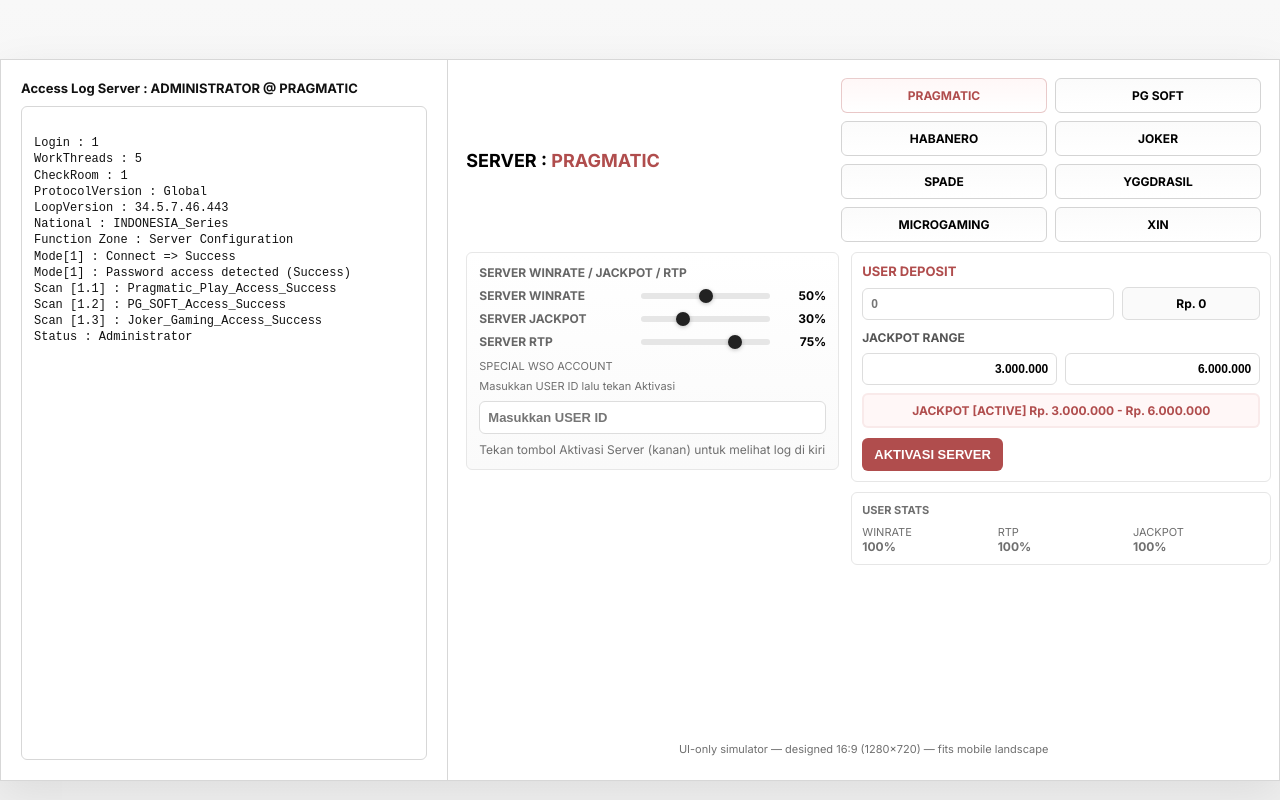
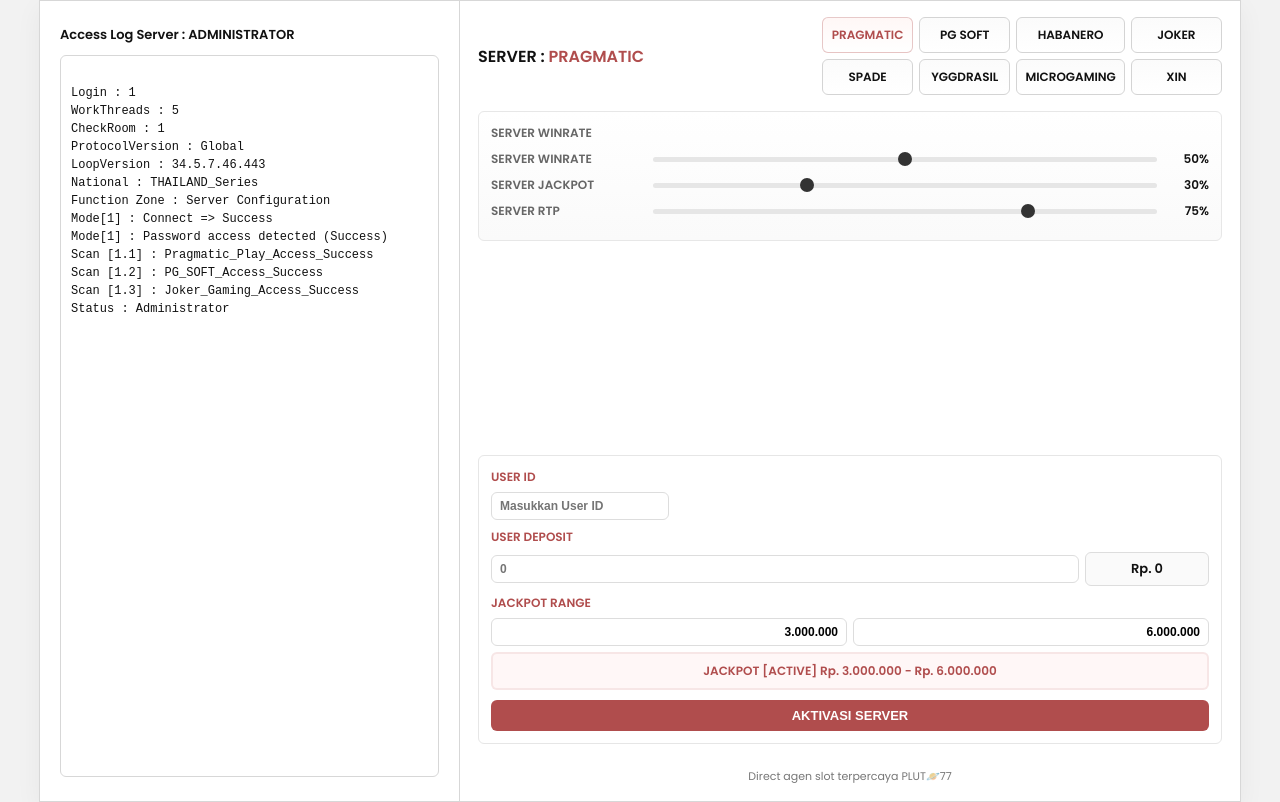
Before and after one commit to DarkmadR/panel, a plain HTML site: page index.html in a window 1280 px wide. Drawn offline with Linux system fonts and the light colour scheme.

Commit message:
Refactor server panel layout and styling
Updated the layout and styling of the server panel, including changes to the viewport, panel structure, and UI elements for better usability and aesthetics.

```diff
--- a/index.html
+++ b/index.html
@@ -2,196 +2,283 @@
 <html lang="id">
 <head>
 <meta charset="utf-8" />
-<meta name="viewport" content="width=device-width, initial-scale=1.0, user-scalable=yes" />
-<title>Server Panel — 16:9 Fit (1280×720)</title>
-<link href="https://fonts.googleapis.com/css2?family=Inter:wght@300;400;600;700&display=swap" rel="stylesheet">
+<meta name="viewport" content="width=device-width, initial-scale=1.0" />
+<title>Server Panel — PLUT🪐77</title>
+<link href="https://fonts.googleapis.com/css2?family=Poppins:wght@300;400;600&display=swap" rel="stylesheet">
 <style>
-  /* ---------- Base / Reset ---------- */
-  :root{
-    --bg:#efefef;
-    --panel:#ffffff;
-    --border:#d7d7d7;
+  :root {
+    --bg-outer:#f2f2f2;
+    --panel-bg:#ffffff;
+    --panel-border:#d7d7d7;
     --muted:#6f6f6f;
-    --accent:#b04d4d;
-    --mono:"Courier New", monospace;
-  }
-  html,body{
-    height:100%;
-    margin:0;
-    background:linear-gradient(#f8f8f8,#efefef);
-    font-family: "Inter", system-ui, -apple-system, "Segoe UI", Roboto, Arial;
-    overflow:hidden; /* no page scroll — stage is scaled to fit */
+    --accent-red:#b04d4d;
+    --black:#111;
   }
 
-  /* ---------- Stage (design at 1280x720) ---------- */
-  .viewport {
-    width:1280px;
-    height:720px;
-    transform-origin: top left;
-    margin:0 auto;
-    position:relative;
-    box-shadow:0 12px 40px rgba(0,0,0,0.08);
-    background:var(--panel);
-    border:1px solid var(--border);
-    display:grid;
-    grid-template-columns: 35% 65%;
+  html, body {
+    margin: 0;
+    background: var(--bg-outer);
+    font-family: "Poppins", sans-serif;
+    font-size: 13px;
+    color: var(--black);
   }
 
-  /* ---------- Left (Access Log) ---------- */
-  .left {
-    padding:20px;
-    border-right:1px solid var(--border);
-    box-sizing:border-box;
-    display:flex;
-    flex-direction:column;
-    gap:10px;
-  }
-  .left .title {
-    font-weight:700;
-    font-size:13px;
-    color:#111;
-  }
-  .access-box {
-    background:#fff;
-    border:1px solid var(--border);
-    border-radius:6px;
-    padding:12px;
-    box-sizing:border-box;
-    flex:1;
-    overflow:auto;               /* internal scroll allowed if log long */
-    font-family: var(--mono);
-    font-size:12px;
-    line-height:1.35;
-    color:#111;
-    white-space:pre-wrap;
+  .stage {
+    width: 1200px;
+    min-height: 100vh;
+    display: grid;
+    grid-template-columns: 35% 65%;
+    margin: auto;
+    background: var(--panel-bg);
+    border: 1px solid var(--panel-border);
+    box-shadow: 0 8px 25px rgba(0, 0, 0, 0.05);
   }
 
-  /* ---------- Right (Controls) ---------- */
-  .right {
-    padding:18px;
-    box-sizing:border-box;
-    display:flex;
-    flex-direction:column;
-    gap:10px;
-  }
-  .header-row{
-    display:flex;
-    justify-content:space-between;
-    align-items:center;
-    gap:12px;
-  }
-  .server-title{
-    font-weight:800;
-    font-size:18px;
-  }
-  .accent{ color:var(--accent); }
-
-  /* provider boxes (2x4 grid in desktop design) */
-  .providers{
-    display:grid;
-    grid-template-columns: repeat(2, 1fr);
-    gap:8px;
-    width:420px;
-  }
-  .provider-btn{
-    background: linear-gradient(#fbfbfb,#fff);
-    border:1px solid #d4d4d4;
-    padding:9px 10px;
-    border-radius:6px;
-    font-weight:700;
-    font-size:12px;
-    text-align:center;
-    cursor:pointer;
-  }
-  .provider-btn.active{
-    background: linear-gradient(#fff7f7,#fff);
-    border-color: rgba(176,77,77,0.28);
-    color:var(--accent);
+  /* Left Side */
+  .left {
+    padding: 24px 20px;
+    border-right: 1px solid var(--panel-border);
+    box-sizing: border-box;
+    display: flex;
+    flex-direction: column;
   }
 
-  /* split area: left sliders + right column */
-  .center-split{
-    display:grid;
-    grid-template-columns: 1fr 420px;
-    gap:12px;
-    align-items:start;
-    flex:1;
+  .left .title {
+    font-weight: 600;
+    color: var(--black);
+    font-size: 13px;
+    margin-bottom: 10px;
   }
 
-  .sliders-panel{
-    border:1px solid #e7e7e7;
-    border-radius:6px;
-    padding:12px;
-    background:linear-gradient(#fff,#fafafa);
-  }
-  .label{ font-weight:700; color:#666; font-size:12px; margin-bottom:8px; }
-  .slider-row{ display:flex; align-items:center; gap:10px; margin:8px 0; }
-  .slider-row .text{ width:150px; font-weight:700; color:#666; font-size:12px; }
-  input[type="range"]{
-    -webkit-appearance:none;
-    appearance:none;
-    height:6px;
-    background:#e6e6e6;
-    border-radius:6px;
-    outline:none;
-    flex:1;
-  }
-  input[type="range"]::-webkit-slider-thumb{
-    -webkit-appearance:none;
-    width:14px;height:14px;border-radius:50%;background:#222;box-shadow:0 1px 4px rgba(0,0,0,0.25);
-  }
-  .percent{ width:44px; text-align:right; font-weight:800; font-size:12px; }
-
-  /* right narrow column (deposit, jackpot, activation) */
-  .right-col{ display:flex; flex-direction:column; gap:10px; }
-  .card{ border:1px solid #e6e6e6; border-radius:6px; padding:10px; background:#fff; box-sizing:border-box; }
-  .small { font-size:11px; color:var(--muted); }
-
-  .user-id { width:100%; padding:8px; border:1px solid #ddd; border-radius:6px; font-weight:700; font-size:13px; box-sizing:border-box; }
-
-  .deposit-row{ display:flex; gap:8px; align-items:center; }
-  .deposit-input{ flex:1; padding:8px; border:1px solid #ddd; border-radius:6px; font-weight:700; font-size:12px; box-sizing:border-box; }
-  .deposit-display{ width:120px; text-align:center; padding:8px; border-radius:6px; border:1px solid #ddd; font-weight:800; font-size:12px; background:#fafafa; }
-
-  .jackpot-inputs{ display:flex; gap:8px; margin-top:8px; }
-  .jackpot-inputs input{ flex:1; padding:8px; border:1px solid #ddd; border-radius:6px; text-align:right; font-weight:800; font-size:12px; }
-  .jackpot-display{ margin-top:8px; text-align:center; padding:8px; border:2px solid rgba(176,77,77,0.08); border-radius:6px; font-weight:800; color:var(--accent); background:#fff7f7; font-size:12px; }
-
-  .activation-row{ display:flex; gap:8px; margin-top:10px; }
-  .activation-row button{ padding:9px 12px; border-radius:6px; background:var(--accent); color:#fff; border:none; cursor:pointer; font-weight:800; font-size:13px; }
-
-  /* tiny footer */
-  .footer{ font-size:11px; color:var(--muted); text-align:center; padding:6px 0; }
-
-  /* ---------- Scaling helper (visual centering) ---------- */
-  .stage-wrap{
-    width:100%;
-    height:100vh;
-    display:flex;
-    align-items:center;
-    justify-content:center;
-    box-sizing:border-box;
+  .access-box {
+    border: 1px solid var(--panel-border);
+    border-radius: 6px;
+    padding: 10px;
+    background: #fff;
+    font-size: 12px;
+    font-family: "Courier New", monospace;
+    color: #111;
+    overflow-y: auto;
+    height: calc(100vh - 100px);
+    white-space: pre-wrap;
+    line-height: 1.5;
   }
 
-  /* Responsive safety: if very wide screens, cap viewport width */
-  @media (min-width:1400px){
-    .viewport { width:1280px; height:720px; }
+  /* Right Side */
+  .right {
+    display: flex;
+    flex-direction: column;
+    justify-content: space-between;
+    padding: 16px 18px;
+    gap: 16px;
+  }
+
+  .top-section {
+    display: flex;
+    flex-direction: column;
+    gap: 16px;
+  }
+
+  .bottom-section {
+    display: flex;
+    flex-direction: column;
+    gap: 14px;
+  }
+
+  .header-row {
+    display: flex;
+    align-items: center;
+    justify-content: space-between;
+  }
+
+  .server-title {
+    font-weight: 700;
+    font-size: 16px;
+  }
+
+  .accent {
+    color: var(--accent-red);
+  }
+
+  .providers {
+    display: grid;
+    grid-template-columns: repeat(4, 1fr);
+    gap: 6px;
+    width: 400px;
+  }
+
+  .provider-btn {
+    background: linear-gradient(#fbfbfb, #fff);
+    border: 1px solid #d4d4d4;
+    border-radius: 6px;
+    padding: 8px;
+    font-weight: 600;
+    text-align: center;
+    cursor: pointer;
+    font-size: 12px;
+  }
+
+  .provider-btn.active {
+    background: linear-gradient(#fff7f6, #fff);
+    border-color: rgba(176, 77, 77, 0.3);
+    color: var(--accent-red);
+  }
+
+  .sliders-panel {
+    border: 1px solid #e7e7e7;
+    border-radius: 6px;
+    padding: 12px;
+    background: linear-gradient(#fff, #fafafa);
+  }
+
+  .label {
+    font-weight: 600;
+    color: #666;
+    font-size: 12px;
+    margin-bottom: 6px;
+  }
+
+  .slider-row {
+    display: flex;
+    align-items: center;
+    gap: 10px;
+    margin: 8px 0;
+  }
+
+  .slider-row .text {
+    width: 150px;
+    font-weight: 600;
+    color: #666;
+    font-size: 12px;
+  }
+
+  input[type="range"] {
+    -webkit-appearance: none;
+    flex: 1;
+    height: 5px;
+    background: #e6e6e6;
+    border-radius: 6px;
+    outline: none;
+  }
+
+  input[type="range"]::-webkit-slider-thumb {
+    -webkit-appearance: none;
+    width: 14px;
+    height: 14px;
+    border-radius: 50%;
+    background: #333;
+    cursor: pointer;
+  }
+
+  .percent {
+    width: 40px;
+    text-align: right;
+    font-weight: 700;
+    font-size: 12px;
+  }
+
+  .card {
+    border: 1px solid #e6e6e6;
+    border-radius: 6px;
+    padding: 12px;
+    background: #fff;
+  }
+
+  .card label {
+    font-weight: 600;
+    color: var(--accent-red);
+    display: block;
+    margin-bottom: 6px;
+    font-size: 12px;
+  }
+
+  .deposit-row {
+    display: flex;
+    align-items: center;
+    gap: 6px;
+  }
+
+  .deposit-input {
+    flex: 1;
+    padding: 6px 8px;
+    border: 1px solid #ddd;
+    border-radius: 6px;
+    font-weight: 600;
+    font-size: 12px;
+  }
+
+  .nominal-box {
+    width: 110px;
+    text-align: center;
+    border: 1px solid #ddd;
+    padding: 6px;
+    border-radius: 6px;
+    font-weight: 700;
+    background: #fafafa;
+  }
+
+  .jackpot-inputs {
+    display: flex;
+    gap: 6px;
+    margin-top: 6px;
+  }
+
+  .jackpot-inputs input {
+    flex: 1;
+    padding: 6px 8px;
+    border: 1px solid #ddd;
+    border-radius: 6px;
+    text-align: right;
+    font-weight: 600;
+    font-size: 12px;
+  }
+
+  .jackpot-display {
+    margin-top: 6px;
+    text-align: center;
+    padding: 8px;
+    border: 2px solid rgba(176, 77, 77, 0.1);
+    border-radius: 6px;
+    font-weight: 700;
+    color: var(--accent-red);
+    background: #fff7f7;
+    font-size: 12px;
+  }
+
+  .btn-aktivasi {
+    margin-top: 10px;
+    width: 100%;
+    background: var(--accent-red);
+    color: #fff;
+    font-weight: 700;
+    border: none;
+    border-radius: 6px;
+    padding: 8px;
+    font-size: 13px;
+    cursor: pointer;
+  }
+
+  .footer {
+    font-size: 11px;
+    color: #777;
+    text-align: center;
+    margin-top: 10px;
   }
 </style>
 </head>
 <body>
-  <div class="stage-wrap">
-    <div id="viewport" class="viewport" aria-label="Server Panel 1280x720">
-      <!-- LEFT -->
+
+<div class="stage">
+  <!-- Left Panel -->
   <div class="left">
-        <div class="title">Access Log Server : ADMINISTRATOR @ PRAGMATIC</div>
-        <div id="accessLog" class="access-box">
+    <div class="title">Access Log Server : ADMINISTRATOR</div>
+    <div class="access-box" id="accessLog">
 Login : 1
 WorkThreads : 5
 CheckRoom : 1
 ProtocolVersion : Global
 LoopVersion : 34.5.7.46.443
-National : INDONESIA_Series
+National : THAILAND_Series
 Function Zone : Server Configuration
 Mode[1] : Connect => Success
 Mode[1] : Password access detected (Success)
@@ -202,11 +289,13 @@
     </div>
   </div>
 
-      <!-- RIGHT -->
+  <!-- Right Panel -->
   <div class="right">
+    <!-- Top: Provider + Sliders -->
+    <div class="top-section">
       <div class="header-row">
-          <div class="server-title">SERVER : <span id="serverName" class="accent">PRAGMATIC</span></div>
-          <div class="providers" role="toolbar" aria-label="Providers">
+        <div class="server-title">SERVER : <span class="accent" id="serverName">PRAGMATIC</span></div>
+        <div class="providers">
           <div class="provider-btn active">PRAGMATIC</div>
           <div class="provider-btn">PG SOFT</div>
           <div class="provider-btn">HABANERO</div>
@@ -218,170 +307,92 @@
         </div>
       </div>
 
-        <div class="center-split">
-          <!-- sliders left -->
       <div class="sliders-panel">
-            <div class="label">SERVER WINRATE / JACKPOT / RTP</div>
-
-            <div class="slider-row">
-              <div class="text">SERVER WINRATE</div>
-              <input type="range" id="srvWin" min="0" max="100" value="50">
-              <div class="percent" id="srvWinVal">50%</div>
-            </div>
-
-            <div class="slider-row">
-              <div class="text">SERVER JACKPOT</div>
-              <input type="range" id="srvJack" min="0" max="100" value="30">
-              <div class="percent" id="srvJackVal">30%</div>
-            </div>
-
-            <div class="slider-row">
-              <div class="text">SERVER RTP</div>
-              <input type="range" id="srvRtp" min="0" max="100" value="75">
-              <div class="percent" id="srvRtpVal">75%</div>
-            </div>
-
-            <!-- small activation box -->
-            <div style="margin-top:10px" class="small">SPECIAL WSO ACCOUNT</div>
-            <div style="margin-top:6px" class="small">Masukkan USER ID lalu tekan Aktivasi</div>
-            <div style="display:flex;gap:8px;margin-top:8px">
-              <input id="userId" class="user-id" type="text" placeholder="Masukkan USER ID">
-            </div>
-            <div style="margin-top:8px;font-size:12px;color:var(--muted)">Tekan tombol Aktivasi Server (kanan) untuk melihat log di kiri</div>
-          </div>
-
-          <!-- right column -->
-          <div class="right-col">
-            <div class="card">
-              <div style="font-weight:700;color:var(--accent);font-size:13px">USER DEPOSIT</div>
-              <div class="deposit-row" style="margin-top:8px">
-                <input id="depositInput" class="deposit-input" type="text" placeholder="0">
-                <div id="depositDisplay" class="deposit-display">Rp. 0</div>
-              </div>
-
-              <div style="margin-top:10px;font-weight:700;color:#555;font-size:12px">JACKPOT RANGE</div>
-              <div class="jackpot-inputs">
-                <input id="jackMin" type="text" value="3.000.000">
-                <input id="jackMax" type="text" value="6.000.000">
-              </div>
-              <div id="jackDisplay" class="jackpot-display">JACKPOT [ACTIVE] Rp. 3.000.000 - Rp. 6.000.000</div>
-
-              <div class="activation-row">
-                <button id="activateBtn">AKTIVASI SERVER</button>
+        <div class="label">SERVER WINRATE</div>
+        <div class="slider-row"><div class="text">SERVER WINRATE</div><input type="range" id="srvWin" min="0" max="100" value="50"><div class="percent" id="srvWinVal">50%</div></div>
+        <div class="slider-row"><div class="text">SERVER JACKPOT</div><input type="range" id="srvJack" min="0" max="100" value="30"><div class="percent" id="srvJackVal">30%</div></div>
+        <div class="slider-row"><div class="text">SERVER RTP</div><input type="range" id="srvRtp" min="0" max="100" value="75"><div class="percent" id="srvRtpVal">75%</div></div>
       </div>
     </div>
 
-            <div class="card small">
-              <div style="font-weight:700;margin-bottom:8px">USER STATS</div>
-              <div style="display:flex;gap:8px;font-size:12px">
-                <div style="flex:1"><div class="small">WINRATE</div><div style="font-weight:800">100%</div></div>
-                <div style="flex:1"><div class="small">RTP</div><div style="font-weight:800">100%</div></div>
-                <div style="flex:1"><div class="small">JACKPOT</div><div style="font-weight:800">100%</div></div>
-              </div>
+    <!-- Bottom: User Config -->
+    <div class="bottom-section">
+      <div class="card">
+        <label>USER ID</label>
+        <input type="text" id="userId" class="deposit-input" placeholder="Masukkan User ID">
+
+        <label style="margin-top:8px;">USER DEPOSIT</label>
+        <div class="deposit-row">
+          <input type="text" id="depositInput" class="deposit-input" placeholder="0">
+          <div class="nominal-box" id="depositDisplay">Rp. 0</div>
         </div>
 
-          </div>
+        <label style="margin-top:8px;">JACKPOT RANGE</label>
+        <div class="jackpot-inputs">
+          <input type="text" id="jackMin" value="3.000.000">
+          <input type="text" id="jackMax" value="6.000.000">
         </div>
 
-        <div class="footer">UI-only simulator — designed 16:9 (1280×720) — fits mobile landscape</div>
+        <div class="jackpot-display" id="jackDisplay">JACKPOT [ACTIVE] Rp. 3.000.000 - Rp. 6.000.000</div>
+        <button class="btn-aktivasi" id="btnAktivasi">AKTIVASI SERVER</button>
+      </div>
+
+      <div class="footer">Direct agen slot terpercaya PLUT🪐77
+</div>
     </div>
   </div>
 </div>
 
 <script>
-/* ---------- Fit & Scale logic to maintain 16:9 and avoid page scroll ----------
-   Scale the .viewport element so the whole 1280x720 content fits inside
-   the actual browser viewport while preserving aspect ratio (no scroll).
--------------------------------------------------------------------------*/
-(function fitViewport(){
-  const vp = document.getElementById('viewport');
-  function applyScale(){
-    const winW = window.innerWidth;
-    const winH = window.innerHeight;
-    const baseW = 1280, baseH = 720;
-    // choose scale so both width and height fit
-    const scale = Math.min(winW / baseW, winH / baseH);
-    vp.style.transform = `scale(${scale})`;
-    // center stage vertically/horizontally by adding margins on wrapper
-    const wrap = vp.parentElement;
-    // compute occupied size
-    const usedW = baseW * scale;
-    const usedH = baseH * scale;
-    // center by setting wrapper padding
-    wrap.style.paddingLeft = ((winW - usedW) / 2) > 0 ? ((winW - usedW) / 2) + "px" : "0px";
-    wrap.style.paddingTop = ((winH - usedH) / 2) > 0 ? ((winH - usedH) / 2) + "px" : "0px";
-  }
-  window.addEventListener('resize', applyScale, {passive:true});
-  applyScale();
-})();
-
-/* ---------- Utilities ---------- */
-function formatThousands(s){
-  if (s == null) return '';
-  const digits = String(s).replace(/\D/g,'').replace(/^0+/,'') || '0';
-  return digits.replace(/\B(?=(\d{3})+(?!\d))/g,'.');
+function formatThousands(n) {
+  let s = String(n).replace(/\D/g, '');
+  if (!s) return '';
+  s = s.replace(/^0+/, '') || '0';
+  return s.replace(/\B(?=(\d{3})+(?!\d))/g, '.');
 }
 
-/* ---------- Providers ---------- */
-document.querySelectorAll('.provider-btn').forEach(btn=>{
-  btn.addEventListener('click', ()=> {
-    document.querySelectorAll('.provider-btn').forEach(b=>b.classList.remove('active'));
+function appendLog(msg) {
+  const log = document.getElementById('accessLog');
+  const time = new Date().toLocaleTimeString();
+  log.textContent += `\n[${time}] ${msg}`;
+  log.scrollTop = log.scrollHeight;
+}
+
+document.getElementById('btnAktivasi').addEventListener('click', () => {
+  const id = document.getElementById('userId').value || 'Unknown';
+  const min = document.getElementById('jackMin').value;
+  const max = document.getElementById('jackMax').value;
+  const dep = document.getElementById('depositInput').value;
+  const srv = document.getElementById('serverName').textContent;
+  appendLog(`Simulasi Aktivasi: ${srv} — koneksi uji berhasil.`);
+  appendLog(`UserID: ${id} — Input Jackpot: Rp. ${min} - Rp. ${max}`);
+  appendLog(`Deposit uji: Rp. ${dep}`);
+  appendLog(`Status: Simulasi berhasil`);
+  appendLog(`Log System: AUTO CONFIG COMPLETE`);
+});
+
+document.querySelectorAll('#jackMin,#jackMax,#depositInput').forEach(i => {
+  i.addEventListener('input', e => {
+    e.target.value = formatThousands(e.target.value);
+    const min = document.getElementById('jackMin').value || '-';
+    const max = document.getElementById('jackMax').value || '-';
+    document.getElementById('jackDisplay').textContent = `JACKPOT [ACTIVE] Rp. ${min} - Rp. ${max}`;
+    const dep = document.getElementById('depositInput').value || '0';
+    document.getElementById('depositDisplay').textContent = `Rp. ${dep}`;
+  });
+});
+
+document.querySelectorAll('.provider-btn').forEach(btn => {
+  btn.addEventListener('click', () => {
+    document.querySelectorAll('.provider-btn').forEach(b => b.classList.remove('active'));
     btn.classList.add('active');
     document.getElementById('serverName').textContent = btn.textContent.trim();
   });
 });
 
-/* ---------- Sliders (simple % display) ---------- */
-['srvWin','srvJack','srvRtp'].forEach(id=>{
-  const el = document.getElementById(id);
-  const out = document.getElementById(id + 'Val');
-  if (!el || !out) return;
-  el.addEventListener('input', ()=> out.textContent = el.value + '%' );
-});
-
-/* ---------- Jackpot & Deposit formatting ---------- */
-['jackMin','jackMax','depositInput'].forEach(id=>{
-  const el = document.getElementById(id);
-  if (!el) return;
-  el.addEventListener('input', (e)=>{
-    const raw = e.target.value.replace(/\D/g,'');
-    e.target.value = formatThousands(raw);
-    // update displays
-    const min = document.getElementById('jackMin').value || '-';
-    const max = document.getElementById('jackMax').value || '-';
-    document.getElementById('jackDisplay').textContent = `JACKPOT [ACTIVE] Rp. ${min} - Rp. ${max}`;
-    document.getElementById('depositDisplay').textContent = `Rp. ${document.getElementById('depositInput').value || '0'}`;
-  });
-});
-
-/* ---------- Activation behavior (append detailed simulated log to left) ---------- */
-document.getElementById('activateBtn').addEventListener('click', ()=>{
-  const accessLog = document.getElementById('accessLog');
-  const uid = (document.getElementById('userId').value || 'UNKNOWN').trim();
-  const min = document.getElementById('jackMin').value || '0';
-  const max = document.getElementById('jackMax').value || '0';
-  const dep = document.getElementById('depositInput').value || '0';
-  const srv = document.getElementById('serverName').textContent.trim();
-  const now = new Date();
-  const time = now.toLocaleTimeString('id-ID',{hour:'2-digit',minute:'2-digit',second:'2-digit'});
-  // Compose multi-line realistic log entry
-  const entry = `\n[${time}] Aktivasi Server: ${srv} — Server aktif dan terhubung.\n` +
-                `[${time}] UserID: ${uid} — Input Jackpot: Rp. ${min} - Rp. ${max}\n` +
-                `[${time}] Deposit terdeteksi: Rp. ${dep}\n` +
-                `[${time}] Status: Aktivasi Berhasil\n` +
-                `[${time}] Log System: AUTO CONFIG COMPLETE\n`;
-  accessLog.textContent += entry;
-  accessLog.scrollTop = accessLog.scrollHeight;
-});
-
-/* ---------- small accessibility: prevent form submit on Enter ---------- */
-window.addEventListener('keydown', (e)=> {
-  if (e.key === 'Enter') {
-    const el = document.activeElement;
-    if (el && (el.tagName === 'INPUT' || el.tagName === 'TEXTAREA')) {
-      e.preventDefault();
-    }
-  }
+['srvWin', 'srvJack', 'srvRtp'].forEach(id => {
+  const el = document.getElementById(id), val = document.getElementById(id + 'Val');
+  el.addEventListener('input', () => val.textContent = el.value + '%');
 });
 </script>
 </body>
```
Lines whose indentation alone changed are shown as unchanged.
